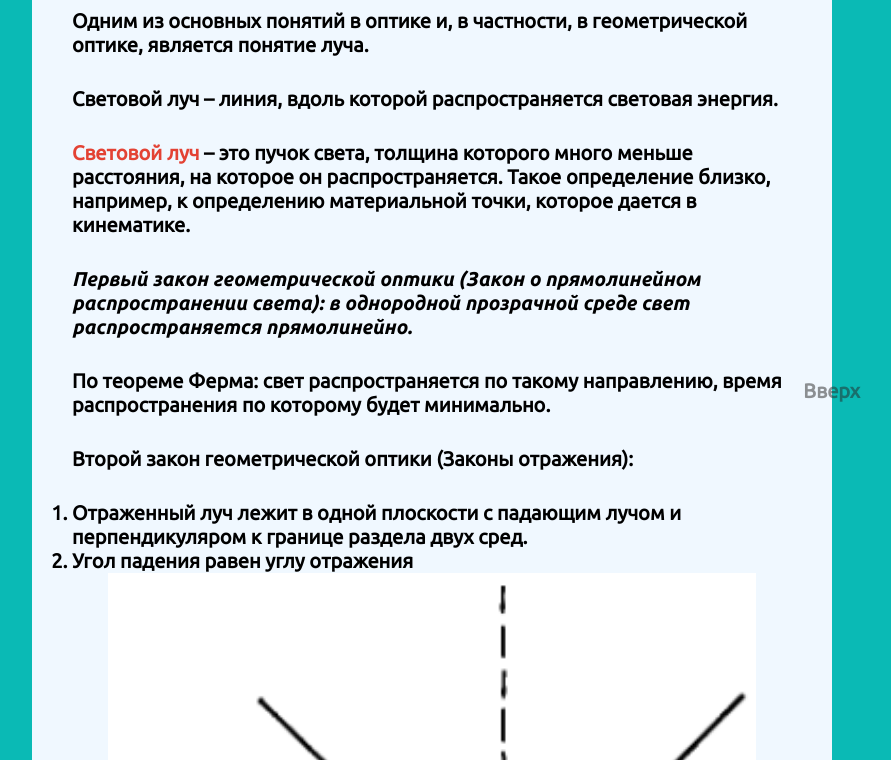
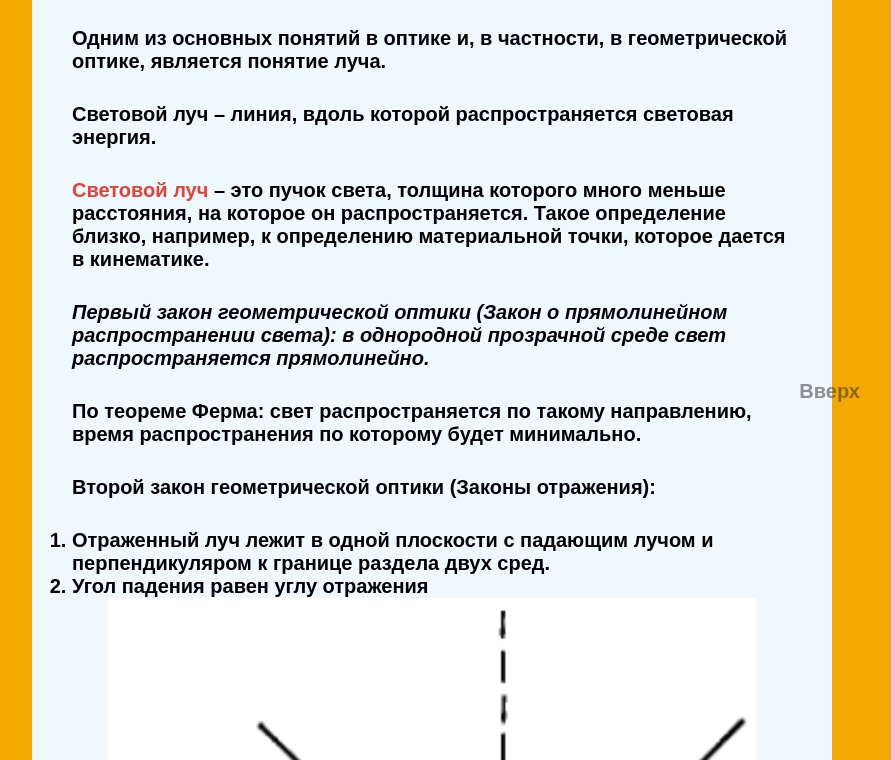
Before and after one commit to mikaa66/test5, a plain HTML site: page temi/Optics.Kvant/geom optic/geom-optic.html in a window 1280 px wide. Shown: the part 357-1117 px from the top of the page, without its empty margins (208-1099 px from the left). Drawn offline with Linux system fonts and the light colour scheme.

Commit message:
Add files via upload

```diff
--- a/temi/Electrodynamic/sama tema/objStyle.css
+++ b/temi/Electrodynamic/sama tema/objStyle.css
@@ -13,10 +13,10 @@ html{
 
 body {
     max-width: 800px;
-    font-family: 'Ubuntu', sans-serif;
+    font-family: 'Nunito', sans-serif;
     font-size: 20px;
     font-weight: bold;
-    background-color: #0abab5;
+    background-color: #45bc77;
     margin: 0px auto;
 }
 
--- a/temi/Optics.Kvant/deistvie sveta/objStyle.css
+++ b/temi/Optics.Kvant/deistvie sveta/objStyle.css
@@ -13,10 +13,12 @@ html{
 
 body {
     max-width: 800px;
-    font-family: 'Ubuntu', sans-serif;
+    font-family: 'Nunito', sans-serif;
     font-size: 20px;
     font-weight: bold;
-    background-color: #0abab5;
+    /* background-color: #45bc77; */
+    /* background-color: #0abab5; */
+    background-color: #F4A900;
     margin: 0px auto;
 }
 
--- a/temi/Optics.Kvant/geom optic/geom-optic.html
+++ b/temi/Optics.Kvant/geom optic/geom-optic.html
@@ -4,7 +4,7 @@
 <head>
     <meta charset="UTF-8">
     <meta name="viewport" content="width=device-width, initial-scale=1.0">
-    <link rel="stylesheet" href="objStyle.css">
+    <link rel="stylesheet" href="../sama tema/objStyle.css">
     <link rel="preconnect" href="https://fonts.googleapis.com">
     <link rel="preconnect" href="https://fonts.gstatic.com" crossorigin>
     <link href="https://fonts.googleapis.com/css2?family=Poppins&family=Ubuntu:ital,wght@0,400;1,400;1,700&display=swap"
--- a/temi/Optics.Kvant/sama tema/objStyle.css
+++ b/temi/Optics.Kvant/sama tema/objStyle.css
@@ -13,11 +13,12 @@ html{
 
 body {
     max-width: 800px;
-    font-family: 'Ubuntu', sans-serif;
+    font-family: 'Nunito', sans-serif;
     font-size: 20px;
     font-weight: bold;
     /* background-color: #45bc77; */
-    background-color: #0abab5;
+    /* background-color: #0abab5; */
+    background-color: #F4A900;
     margin: 0px auto;
 }
 
@@ -243,9 +244,17 @@ details details{
     color: black;
 }
 
-summary a:hover{
+summary  a:hover{
     transition: all .6s;
-    color: #1E90FF;
+    color: #0abab5;
+}
+
+summary  a.orange:hover{
+    color: #F4A900;
+}
+
+summary  a.greeng:hover{
+    color: #45bc77;
 }
 
 .ist a:link, .ist a:visited{
```
Also changed, not shown: temi/Electrodynamic/Electrostatic/electrostatic.html (+1 -1 lines), temi/Electrodynamic/Post el tock/post-el-tock.html (+1 -1 lines), temi/Electrodynamic/el tok v sredax/el-tok-v-sredax.html (+1 -1 lines), temi/Optics.Kvant/Element chast/Element-chast.html (+1 -1 lines), temi/Optics.Kvant/atom fizik/atom-fizik.html (+1 -1 lines), temi/Optics.Kvant/izluch i spektr/izluch i spektr.html (+1 -1 lines), temi/Optics.Kvant/svet voln/optics.Kvant.html (+1 -1 lines), index.html (line endings or trailing spaces).
